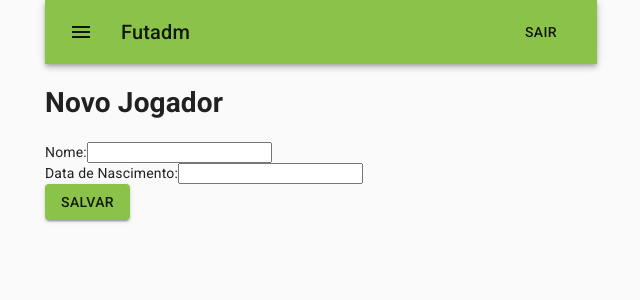
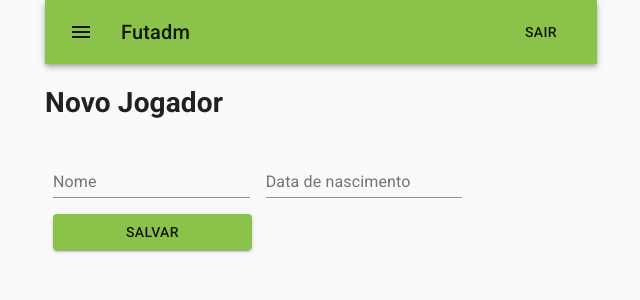
Before and after one commit to dsm-cefet-rj/trabalho-integrado-2020-1-grupo-5, a React (Create React App) app in the folder src/front-end/: page /jogadores/novo in a window 1280 px wide. Shown: the top 300 px of the page, without its empty margins (319-959 px from the left). Built offline with nearby package versions, Linux system fonts and the light colour scheme.

Commit message:
Estilizando os formulários

```diff
--- a/src/front-end/src/components/jogadores/FormJogador.js
+++ b/src/front-end/src/components/jogadores/FormJogador.js
@@ -9,6 +9,7 @@ import Button from '@material-ui/core/Button';
 import { makeStyles } from '@material-ui/core/styles';
 import Paper from '@material-ui/core/Paper';
 import Grid from '@material-ui/core/Grid';
+import TextField from '@material-ui/core/TextField';
 
 const useStyles = makeStyles((theme) => ({
   root: {
@@ -20,6 +21,13 @@ const useStyles = makeStyles((theme) => ({
     textAlign: 'left',
     color: theme.palette.text.secondary,
   },
+  form: {
+    '& > *': {
+        margin: theme.spacing(1),
+        width: '25ch',
+    },
+  },
+
 }));
 
 export default function FormJogador(props) {
@@ -27,6 +35,7 @@ export default function FormJogador(props) {
     //inicializa o estado com o hook useState
     const history  = useHistory();
     const dispatch = useDispatch();
+    const classes = useStyles();
 
     let { id } = useParams();
     id = parseInt(id);
@@ -58,19 +67,25 @@ export default function FormJogador(props) {
     return( <>
                 <h1>{(jogadorOnLoad.id ?? 0) === 0 ? "Novo Jogador" : "Editar Jogador"}</h1>
 
-                <form onSubmit={handleSubmit(onSubmit)}>
-                    <label>
-                        Nome:
-                        <input type="text" name="nome" defaultValue={jogadorOnLoad.nome} ref={register} />
-                        &nbsp;<span>{errors.nome?.message}</span>
-                    </label>
-                    <br/>
-                    <label>
-                    Data de Nascimento:
-                        <input type="text" name="data_nascimento" defaultValue={jogadorOnLoad.data_nascimento} ref={register} />
-                        &nbsp;<span>{errors.data_nascimento?.message}</span>
-                    </label>
-                    <br/>
+                <form onSubmit={handleSubmit(onSubmit)} className={classes.form}  noValidate autoComplete="off" >
+                    <TextField
+                        id="nome_jogador"
+                        label="Nome"
+                        name="nome"
+                        defaultValue={jogadorOnLoad.nome}
+                        inputRef={register}
+                        helperText={errors.nome?.message}
+                        error={errors.nome?.message ? true: false}
+                    />
+                    <TextField
+                        id="data_nascimento"
+                        label="Data de nascimento"
+                        name="data_nascimento"
+                        defaultValue={jogadorOnLoad.data_nascimento}
+                        inputRef={register}
+                        helperText={errors.data_nascimento?.message}
+                        error={errors.data_nascimento?.message ? true: false}
+                    />
                     <Button type="submit" id="Salvar" name="btn_salvar_jogador" variant="contained" color="primary">Salvar</Button>
                 </form>
             </>
--- a/src/front-end/src/components/jogadores/TabelaJogadores.js
+++ b/src/front-end/src/components/jogadores/TabelaJogadores.js
@@ -15,9 +15,20 @@ import ListItemSecondaryAction from '@material-ui/core/ListItemSecondaryAction';
 import ListItemIcon from '@material-ui/core/ListItemIcon';
 import ListItemText from '@material-ui/core/ListItemText';
 import AddCircleIcon from '@material-ui/icons/AddCircle';
+import TextField from '@material-ui/core/TextField';
+import SearchIcon from '@material-ui/icons/Search';
+import Grid from '@material-ui/core/Grid';
+
+
+const useStyles = makeStyles((theme) => ({
+  margin: {
+    margin: theme.spacing(1),
+  },
+}));
 
 
 export default function ListagemJogador(props) {
+  const classes = useStyles();
 
   const jogadores = useSelector(selectAllJogadores)
   const status = useSelector(state => state.jogadores.status);
@@ -56,9 +67,16 @@ export default function ListagemJogador(props) {
             <Box display="flex" justifyContent="flex-start" >
               <Box>
                 <div id="lbl_titulo_pagina"><h1>Jogadores</h1></div>
-                <label>Nome:</label>
-                <br></br>
-                <input type="text" onChange={ProcurarJogador}/>
+                <div className={classes.root}>
+                  <Grid container spacing={1} alignItems="flex-end">
+                    <Grid item>
+                      <SearchIcon />
+                    </Grid>
+                    <Grid item>
+                      <TextField id="procura_jogador" label="Nome" />
+                    </Grid>
+                  </Grid>
+                </div>
               </Box>
             </Box>
 
@@ -81,11 +99,11 @@ const LinhaJogador = (props) => {
           <ListItem button component={Link} to = {`/jogadores/visualizar/${props.jogador.id}`}>
             <ListItemText primary={props.jogador.nome}/>
           </ListItem>
-          <ListItemSecondaryAction>
+
             <Link to={`/jogadores/${props.jogador.id}`}><IconButton id="edita_jogador" Link to={`/jogadores/${props.jogador.id}`} ><EditIcon/></IconButton></Link>
             <IconButton id="deleta_jogador" name="excluir_jogador" onClick={() => props.onClickExcluirJogador(props.jogador.id)}><DeleteIcon /></IconButton>
-          </ListItemSecondaryAction>
-        </ListItem>
+
+      </ListItem>
         </>
      );
   }else{
```
